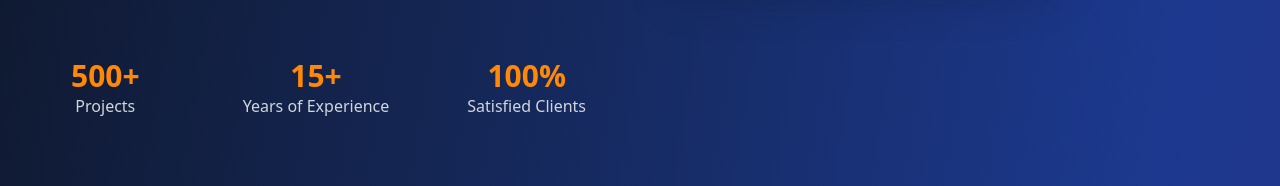
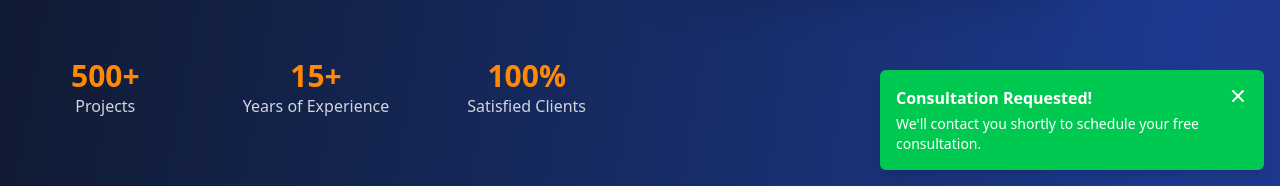
Before and after one commit to NIKsarp/build-craft, a React (Vite) app: page / in a window 1280 px wide. Both pictures are taken after a click on the button "Free Consultation". Shown: the part 614-800 px from the top of the page. Built offline with nearby package versions, Linux system fonts and the light colour scheme.

Commit message:
create a simple toaster and keep in contexts folder

```diff
--- a/src/App.jsx
+++ b/src/App.jsx
@@ -9,6 +9,7 @@ import { Layout } from "@/pages/Layout.jsx";
 import { Home } from "@/pages/Home.jsx";
 import { NotFoundPage } from "@/components/NotFoundPage/NotFoundPage.jsx";
 import { ThemeContextProvider } from "@/contexts/ThemeContextProvider.jsx";
+import { ToastContextProvider } from "@/contexts/ToastContextProvider";
 
 const router = createBrowserRouter(
   createRoutesFromElements(
@@ -24,7 +25,9 @@ const router = createBrowserRouter(
 export const App = () => {
   return (
     <ThemeContextProvider>
-      <RouterProvider router={router} />
+      <ToastContextProvider>
+        <RouterProvider router={router} />
+      </ToastContextProvider>
     </ThemeContextProvider>
   );
 };
--- a/src/components/Blog/Blog.jsx
+++ b/src/components/Blog/Blog.jsx
@@ -1,5 +1,6 @@
 import { useState, useEffect } from "react";
 import { BlogCard } from "./BlogCard";
+import { useToast } from "@/contexts/ToastContextProvider";
 
 export const Blog = () => {
   const [posts, setPosts] = useState([]);
@@ -41,8 +42,15 @@ export const Blog = () => {
     setPosts(storedPosts.length > 0 ? storedPosts.slice(0, 3) : samplePosts);
   }, []);
 
-  const handleReadMore = () => {
-    alert("A full blog page can be created in the next step.");
+  const { addToast } = useToast();
+
+  const handleClick = () => {
+    addToast({
+      title: "Read More",
+      description: `This is a full blog page.`,
+      variant: "success",
+      duration: 3000,
+    });
   };
 
   return (
@@ -71,7 +79,7 @@ export const Blog = () => {
               author={post.author}
               date={post.date}
               excerpt={post.excerpt}
-              onReadMore={handleReadMore}
+              onClick={handleClick}
             />
           ))}
         </div>
--- a/src/components/Blog/BlogCard.jsx
+++ b/src/components/Blog/BlogCard.jsx
@@ -5,7 +5,7 @@ export const BlogCard = ({
   author,
   date,
   excerpt,
-  onReadMore,
+  onClick,
 }) => {
   const formattedDate = new Date(date).toLocaleDateString("en-US", {
     year: "numeric",
@@ -70,7 +70,7 @@ export const BlogCard = ({
         <p className="text-gray-300 mb-6 leading-relaxed">{excerpt}</p>
 
         <button
-          onClick={onReadMore}
+          onClick={onClick}
           className="mt-auto w-full bg-gradient-to-r from-orange-500 to-red-500 hover:from-orange-600 hover:to-red-600 text-white py-2 px-4 rounded-md transition-colors flex items-center justify-center"
         >
           Read More
--- a/src/components/Header/Header.jsx
+++ b/src/components/Header/Header.jsx
@@ -1,5 +1,6 @@
 import { useState } from "react";
 import { useTheme } from "@/contexts/ThemeContextProvider";
+import { useToast } from "@/contexts/ToastContextProvider";
 
 export const Header = () => {
   const [isMenuOpen, setIsMenuOpen] = useState(false);
@@ -13,9 +14,18 @@ export const Header = () => {
     { name: "Contact", href: "#contact" },
   ];
 
-  const handleConsultationClick = () => {
-    alert("Free consultation feature will be implemented soon!");
+  const { addToast } = useToast();
+
+  const handleClick = () => {
+    addToast({
+      title: "Consultation Requested!",
+      description:
+        "We'll contact you shortly to schedule your free consultation.",
+      variant: "success",
+      duration: 3000,
+    });
   };
+
   const { theme, setTheme } = useTheme();
 
   const toggleTheme = () => {
@@ -74,7 +84,7 @@ export const Header = () => {
               </a>
             ))}
             <button
-              onClick={handleConsultationClick}
+              onClick={handleClick}
               className="bg-gradient-to-r from-orange-500 to-red-500 hover:from-orange-600 hover:to-red-600 text-white px-4 py-2 rounded-md transition-colors"
             >
               Free Consultation
@@ -139,7 +149,7 @@ export const Header = () => {
               </a>
             ))}
             <button
-              onClick={handleConsultationClick}
+              onClick={handleClick}
               className="mt-4 w-full bg-gradient-to-r from-orange-500 to-red-500 hover:from-orange-600 hover:to-red-600 text-white px-4 py-2 rounded-md transition-colors"
             >
               Free Consultation
--- a/src/components/Portfolio/Category.jsx
+++ b/src/components/Portfolio/Category.jsx
@@ -1,4 +1,5 @@
 import { useState } from "react";
+import { useToast } from "@/contexts/ToastContextProvider";
 
 export const Category = ({ projects }) => {
   const [activeCategory, setActiveCategory] = useState("all");
@@ -15,8 +16,15 @@ export const Category = ({ projects }) => {
       ? projects
       : projects.filter((project) => project.category === activeCategory);
 
-  const handleProjectClick = (projectTitle) => {
-    alert(`View details for ${projectTitle} feature will be implemented soon!`);
+  const { addToast } = useToast();
+
+  const handleClick = (projectTitle) => {
+    addToast({
+      title: "View Details",
+      description: `View details for ${projectTitle} feature will be implemented soon!`,
+      variant: "success",
+      duration: 3000,
+    });
   };
 
   return (
@@ -102,7 +110,7 @@ export const Category = ({ projects }) => {
               </p>
 
               <button
-                onClick={() => handleProjectClick(project.title)}
+                onClick={() => handleClick(project.title)}
                 className="w-full bg-gradient-to-r from-orange-500 to-red-500 hover:from-orange-600 hover:to-red-600 text-white py-2 px-4 rounded-md transition-colors flex items-center justify-center"
               >
                 <div className="h-4 w-4 mr-2">
--- a/src/components/Services/ServiceCard.jsx
+++ b/src/components/Services/ServiceCard.jsx
@@ -1,6 +1,15 @@
+import { useToast } from "@/contexts/ToastContextProvider";
+
 export const ServiceCard = ({ icon, title, text, features }) => {
+  const { addToast } = useToast();
+
   const handleServiceClick = (serviceName) => {
-    alert(`Learn more about ${serviceName} feature will be implemented soon!`);
+    addToast({
+      title: "Learn more",
+      description: `Learn more about ${serviceName} feature will be implemented soon!`,
+      variant: "success",
+      duration: 3000,
+    });
   };
 
   return (
--- a/src/components/index.js
+++ b/src/components/index.js
@@ -8,4 +8,3 @@ export { Testimonials } from "@/components/Testimonials/Testimonials.jsx";
 export { Contact } from "@/components/Contact/Contact.jsx";
 export { Services } from "@/components/Services/Services.jsx";
 export { NotFoundPage } from "@/components/NotFoundPage/NotFoundPage.jsx";
-// export { Toaster } from "@/components/Toaster/Toaster.jsx";
--- /dev/null
+++ b/src/contexts/ToastContextProvider.jsx
@@ -0,0 +1,122 @@
+import { useState, useEffect, createContext, useContext } from "react";
+
+// Toast Context for state management
+const ToastContext = createContext();
+
+// Toast Provider Component
+export const ToastContextProvider = ({ children }) => {
+  const [toasts, setToasts] = useState([]);
+  const TOAST_LIMIT = 5;
+
+  // Add a new toast
+  const addToast = (toast) => {
+    const id = Date.now().toString();
+    const newToast = {
+      id,
+      title: toast.title,
+      description: toast.description,
+      variant: toast.variant || "default",
+      duration: toast.duration || 5000,
+      onClose: () => removeToast(id),
+    };
+
+    setToasts((prevToasts) => {
+      const updatedToasts = [newToast, ...prevToasts];
+      return updatedToasts.slice(0, TOAST_LIMIT);
+    });
+  };
+
+  // Remove a toast by ID
+  const removeToast = (id) => {
+    setToasts((prevToasts) => prevToasts.filter((toast) => toast.id !== id));
+  };
+
+  return (
+    <ToastContext.Provider value={{ toasts, addToast, removeToast }}>
+      {children}
+      <ToastContainer />
+    </ToastContext.Provider>
+  );
+};
+
+// Toast Container Component
+const ToastContainer = () => {
+  const { toasts, removeToast } = useContext(ToastContext);
+
+  return (
+    <div className="z-10 fixed flex flex-col right-4 bottom-4 space-y-2">
+      {toasts.map((toast) => (
+        <Toast key={toast.id} {...toast} />
+      ))}
+    </div>
+  );
+};
+
+// Individual Toast Component
+const Toast = ({
+  id,
+  title,
+  description,
+  variant = "default",
+  duration = 5000,
+  onClose,
+}) => {
+  useEffect(() => {
+    if (duration !== Infinity) {
+      const timer = setTimeout(() => {
+        onClose();
+      }, duration);
+
+      return () => clearTimeout(timer);
+    }
+  }, [duration, onClose]);
+
+  const variantStyles = {
+    default: "bg-white border border-gray-200",
+    destructive: "bg-red-500 text-white",
+    success: "bg-green-500 text-white",
+    warning: "bg-yellow-500 text-white",
+  };
+
+  return (
+    <div
+      className={`max-w-sm rounded-md shadow-lg p-4 transform transition-all duration-300 ${variantStyles[variant]}`}
+    >
+      <div className="flex items-start justify-between">
+        <div className="flex-1">
+          {title && <div className="font-semibold">{title}</div>}
+          {description && <div className="text-sm mt-1">{description}</div>}
+        </div>
+        <button
+          onClick={onClose}
+          className="ml-4 flex-shrink-0 inline-flex rounded-md focus:outline-none focus:ring-2 focus:ring-offset-2"
+        >
+          <span className="sr-only">Close</span>
+          <svg
+            className="h-5 w-5"
+            xmlns="http://www.w3.org/2000/svg"
+            viewBox="0 0 20 20"
+            fill="currentColor"
+          >
+            <path
+              fillRule="evenodd"
+              d="M4.293 4.293a1 1 0 011.414 0L10 8.586l4.293-4.293a1 1 0 111.414 1.414L11.414 10l4.293 4.293a1 1 0 01-1.414 1.414L10 11.414l-4.293 4.293a1 1 0 01-1.414-1.414L8.586 10 4.293 5.707a1 1 0 010-1.414z"
+              clipRule="evenodd"
+            />
+          </svg>
+        </button>
+      </div>
+    </div>
+  );
+};
+
+// useEffect() hook for Toaster effect
+export const useToast = () => {
+  const context = useContext(ToastContext);
+
+  if (!context) {
+    throw new Error("useToast must be used within a ToastProvider");
+  }
+
+  return context;
+};
--- a/src/main.jsx
+++ b/src/main.jsx
@@ -1,7 +1,7 @@
 import { StrictMode } from "react";
 import { createRoot } from "react-dom/client";
-import "./index.css";
-import { App } from "./App.jsx";
+import "@/index.css";
+import { App } from "@/App.jsx";
 
 createRoot(document.getElementById("root")).render(
   <StrictMode>
--- a/src/pages/Home.jsx
+++ b/src/pages/Home.jsx
@@ -6,7 +6,6 @@ import {
   Blog,
   Testimonials,
   Contact,
-  //  Toaster,
 } from "@/components/index.js";
 import { useTheme } from "@/contexts/ThemeContextProvider";
 import { Helmet } from "react-helmet";
```
Also changed, not shown: src/components/Contact/Contact.jsx (+11 -0 lines), src/components/Hero/Hero.jsx (+13 -4 lines).
